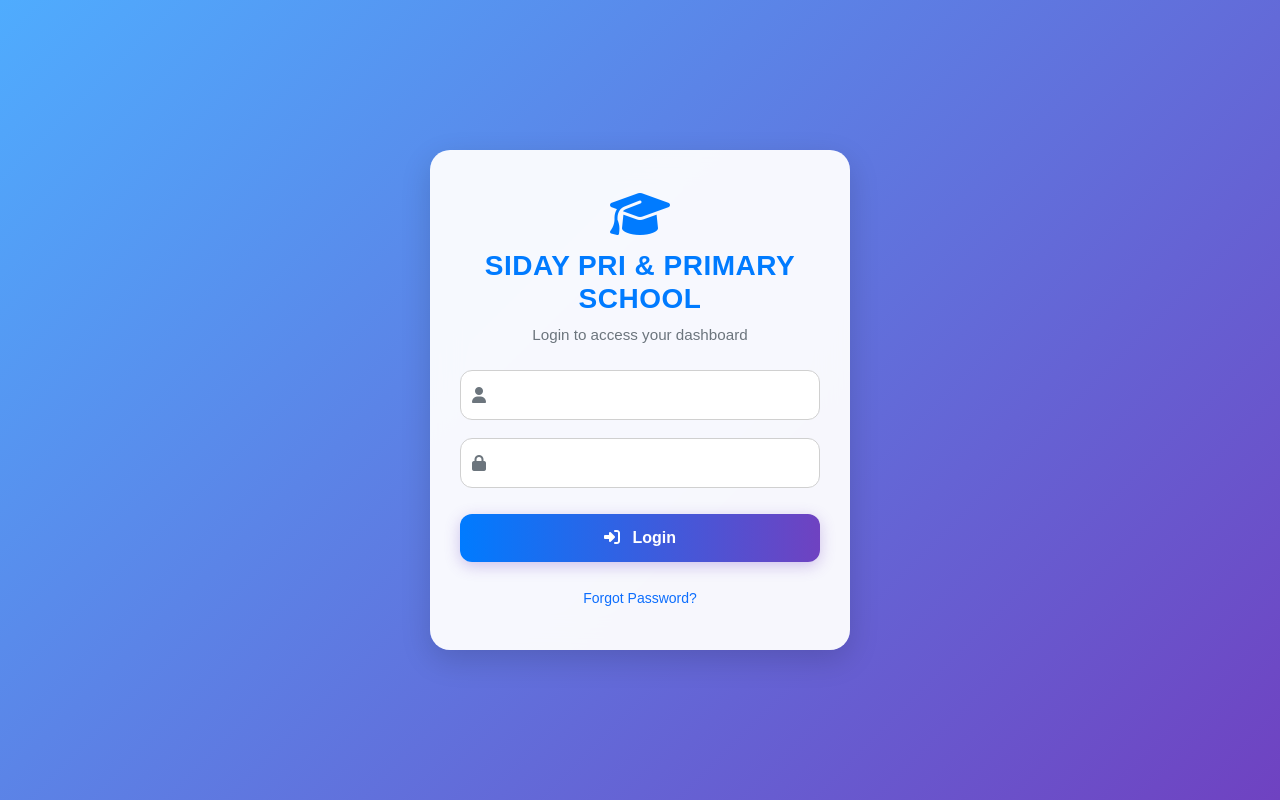
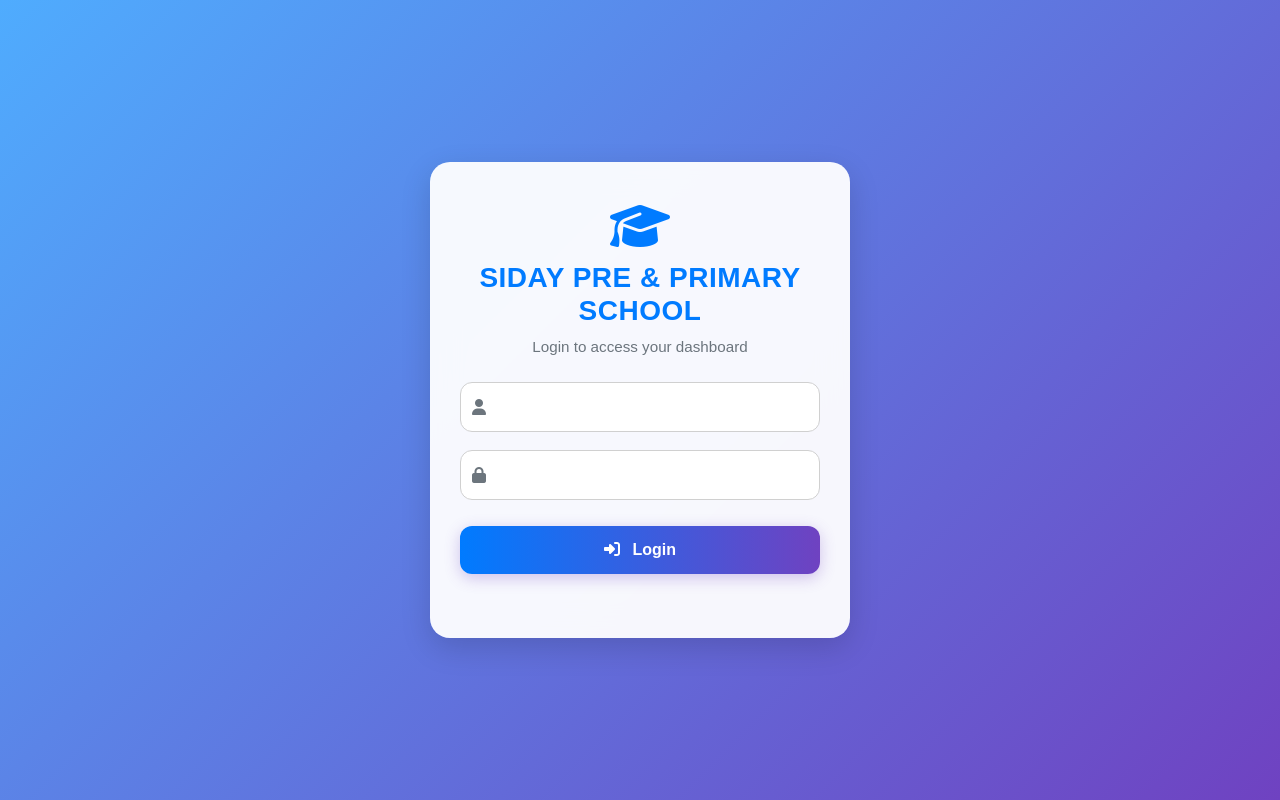
Before and after one commit to Barackwilliam/primary, a Django app: page /login/ in a window 1280 px wide. Run offline with Django 5.2, Linux system fonts and the light colour scheme; some libraries are stand-ins or nearby versions.

Commit message:
it works good

```diff
--- a/school/templates/base.html
+++ b/school/templates/base.html
@@ -366,7 +366,7 @@
     <nav class="navbar navbar-custom">
         <div class="container-fluid d-flex align-items-center justify-content-between">
             <a class="navbar-brand" href="{% url 'dashboard' %}">
-                <i class="fas fa-graduation-cap"></i> SIDAY PRI & PRIMARY SCHOOL
+                <i class="fas fa-graduation-cap"></i> SIDAY PRE & PRIMARY SCHOOL
             </a>
             <div class="navbar-links d-flex align-items-center">
                 <a href="{% url 'dashboard' %}">Home</a>
@@ -434,7 +434,7 @@
                 <a href="#"><i class="fab fa-linkedin-in"></i></a>
                 <a href="#"><i class="fab fa-instagram"></i></a>
             </div>
-            <p>&copy; {{ now|date:"Y" }} SIDAY PRI & PRIMARY SCHOOLL. Committed to Academic Excellence.</p>
+            <p>&copy; {{ now|date:"Y" }} SIDAY PRE & PRIMARY SCHOOLL. Committed to Academic Excellence.</p>
         </div>
     </footer>
 
--- a/school/templates/login.html
+++ b/school/templates/login.html
@@ -3,7 +3,7 @@
 <head>
   <meta charset="UTF-8">
   <meta name="viewport" content="width=device-width, initial-scale=1.0">
-  <title>Login - SIDAY PRI & PRIMARY SCHOOL</title>
+  <title>SIDAY PRI & PRIMARY SCHOOL</title>
   <link href="https://cdn.jsdelivr.net/npm/bootstrap@5.3.3/dist/css/bootstrap.min.css" rel="stylesheet">
   <link href="https://cdnjs.cloudflare.com/ajax/libs/font-awesome/6.4.0/css/all.min.css" rel="stylesheet">
 
@@ -113,7 +113,7 @@
   <div class="login-card">
     <div class="text-center login-header mb-4">
         <i class="fas fa-graduation-cap"></i>
-        <h3>SIDAY PRI & PRIMARY SCHOOL</h3>
+        <h3>SIDAY PRE & PRIMARY SCHOOL</h3>
         <p>Login to access your dashboard</p>
     </div>
 
@@ -139,7 +139,6 @@
     </form>
 
     <div class="text-center mt-4">
-        <a href="#" class="text-decoration-none small text-primary">Forgot Password?</a>
     </div>
   </div>
 
--- a/school/templates/students_list.html
+++ b/school/templates/students_list.html
@@ -4,7 +4,7 @@
 {% block content %}
 <div class="mb-5 text-center">
     <h3 class="fw-bold display-5 animate-header text-gradient">Students</h3>
-    <p class="text-primary fs-5 animate-subheader">Manage and view student details for SIDAY PRI & PRIMARY SCHOOL.</p>
+    <p class="text-primary fs-5 animate-subheader">Manage and view student details for SIDAY PRE & PRIMARY SCHOOL.</p>
 </div>
 
 <div class="card shadow border-0 rounded-4 overflow-hidden animate-card">
--- a/school/templates/subjects_list.html
+++ b/school/templates/subjects_list.html
@@ -4,7 +4,7 @@
 {% block content %}
 <div class="mb-5">
     <h3 class="fw-bold display-5 animate-header">Subjects</h3>
-    <p class="text-primary fs-5 animate-subheader">Manage and view subject details for SIDAY PRI & PRIMARY SCHOOL</p>
+    <p class="text-primary fs-5 animate-subheader">Manage and view subject details for SIDAY PRE & PRIMARY SCHOOL</p>
 </div>
 
 <div class="card shadow-sm border-0 rounded-4 p-4 animate-card">
```
